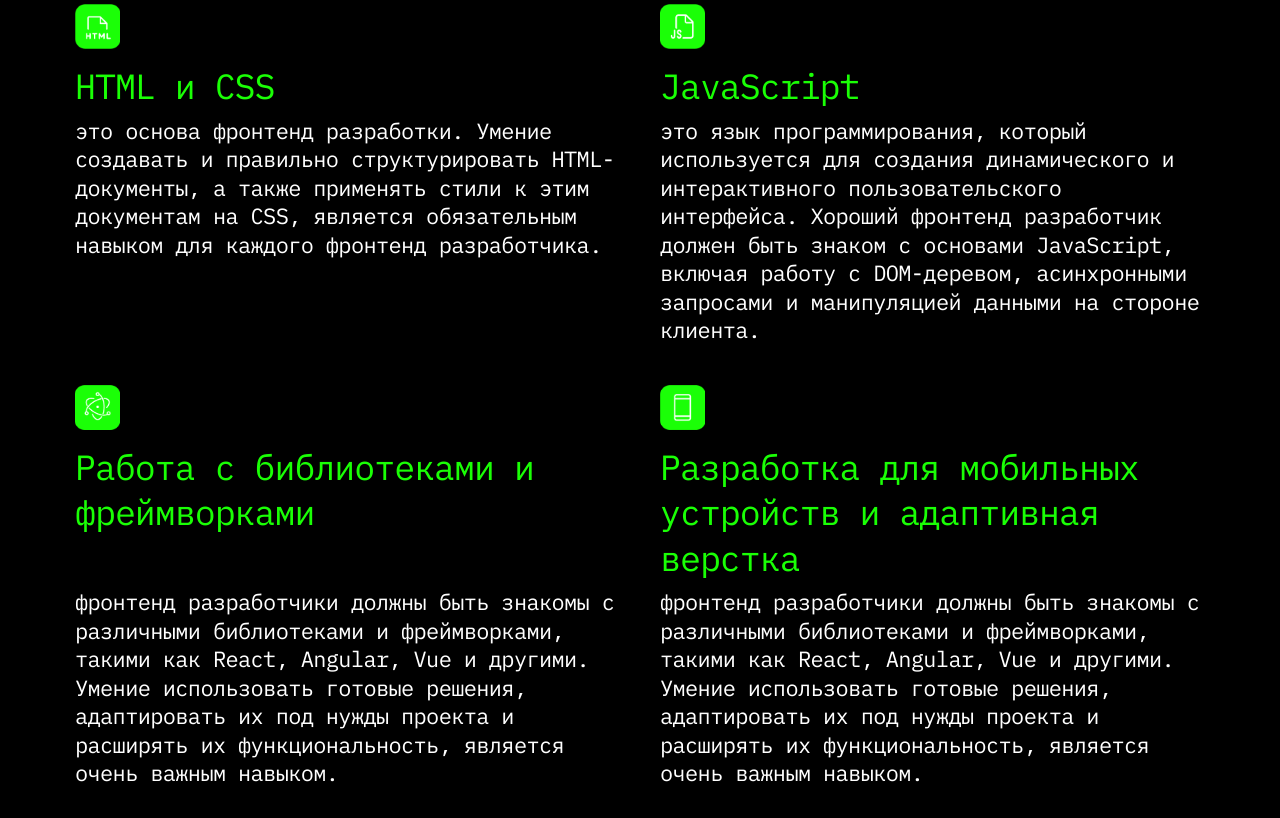
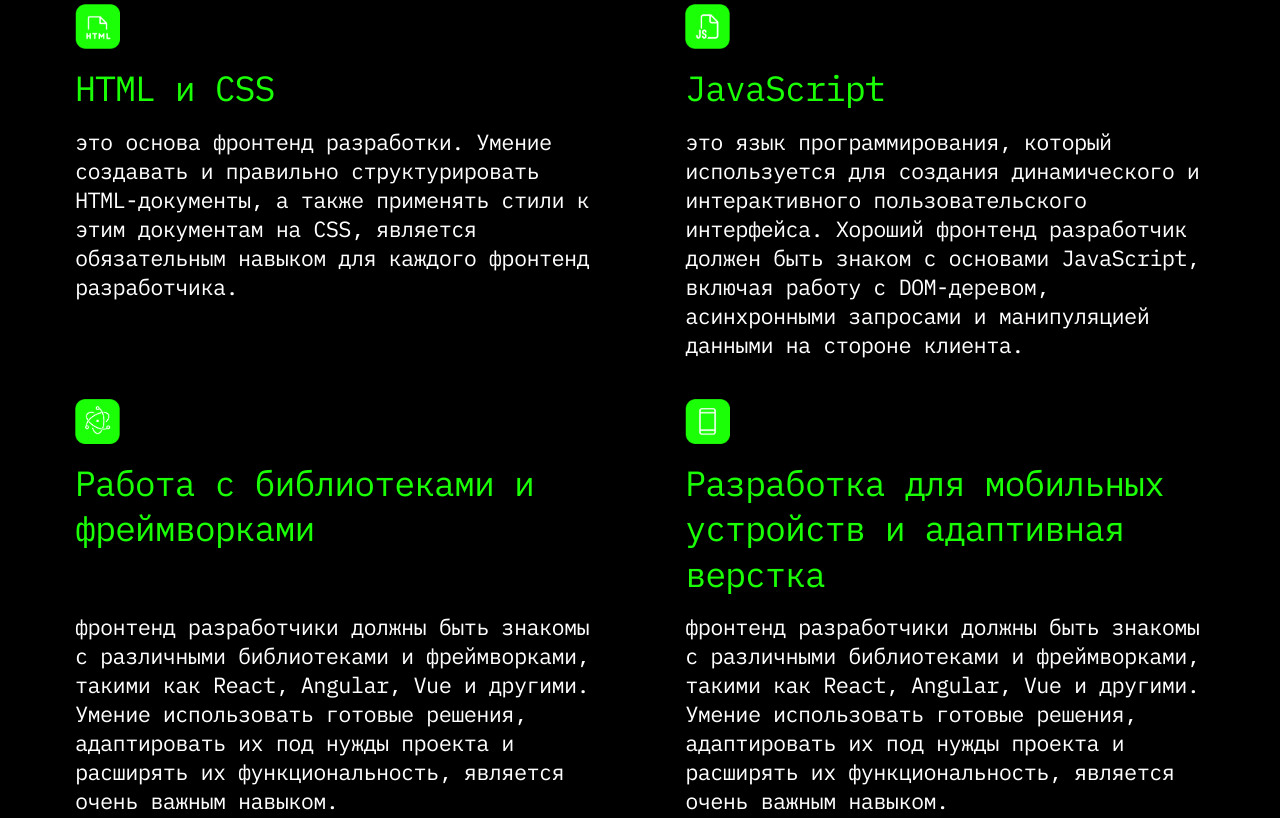
Before and after one commit to ch0va/portfolio-site, a plain HTML site: page index.html in a window 1280 px wide. Shown: the part 2300-3118 px from the top of the page. Drawn offline with Linux system fonts and the light colour scheme.

Commit message:
Refactoring competence section

```diff
--- a/index.html
+++ b/index.html
@@ -114,43 +114,42 @@
 
         <section id="my-competence" class="my-competence container">
             <h2 class="h2 my-competence__header "> Мои компетенции</h2>
-            <div class="my-competence__info">
-                <h4 class="my-competence__name my-competence__name_css h4">HTML и CSS</h4>
-                <h4 class="my-competence__name my-competence__name_js h4">JavaScript</h4>
-                <p class="my-competence__description my-competence__description_css">это основа фронтенд разработки.
-                    Умение создавать и правильно
-                    структурировать HTML-документы, а также применять стили к этим документам на CSS, является
-                    обязательным
-                    навыком для каждого фронтенд разработчика.</p>
-                <p class="my-competence__description my-competence__description_js">это язык программирования,
-                    который
-                    используется для создания
-                    динамического и интерактивного пользовательского интерфейса. Хороший фронтенд разработчик должен
-                    быть
-                    знаком с основами JavaScript, включая работу с DOM-деревом, асинхронными запросами и
-                    манипуляцией
-                    данными на стороне клиента.</p>
-
-                <h4 class="my-competence__name my-competence__name_react h4">Работа с библиотеками и фреймворками
-                </h4>
-                <h4 class="my-competence__name my-competence__name_mobile h4">Разработка для мобильных устройств и
-                    адаптивная верстка</h4>
-                <p class="my-competence__description my-competence__description_react">фронтенд разработчики должны
-                    быть
-                    знакомы с различными
-                    библиотеками и
-                    фреймворками, такими как React, Angular, Vue и другими. Умение использовать готовые решения,
-                    адаптировать их под нужды проекта и расширять их функциональность, является очень важным
-                    навыком.
-                </p>
-                <p class="my-competence__description my-competence__description_mobile">фронтенд разработчики должны
-                    быть знакомы с различными
-                    библиотеками и
-                    фреймворками, такими как React, Angular, Vue и другими. Умение использовать готовые решения,
-                    адаптировать их под нужды проекта и расширять их функциональность, является очень важным
-                    навыком.
-                </p>
-            </div>
+            <ul class="my-competence__list">
+                <li class="my-competence__item">
+                    <img class="my-competence__icon" src="resources/objects/icons/html-icon.png">
+                    <h4 class="my-competence__name h4">HTML и CSS</h4>
+                    <p class="my-competence__description">это основа фронтенд разработки. Умение создавать и правильно
+                        структурировать HTML-документы, а также применять стили к этим документам на CSS, является
+                        обязательным навыком для каждого фронтенд разработчика.</p>
+                </li>
+                <li class="my-competence__item">
+                    <img class="my-competence__icon" src="resources/objects/icons/js-icon.png">
+                    <h4 class="my-competence__name h4">JavaScript</h4>
+                    <p class="my-competence__description">это язык программирования, который используется для создания
+                        динамического и интерактивного пользовательского интерфейса. Хороший фронтенд разработчик должен
+                        быть знаком с основами JavaScript, включая работу с DOM-деревом, асинхронными запросами и
+                        манипуляцией данными на стороне клиента.</p>
+                </li>
+                <li class="my-competence__item">
+                    <img class="my-competence__icon" src="resources/objects/icons/react-icon.png">
+                    <h4 class="my-competence__name_framework h4">Работа с библиотеками и фреймворками</h4>
+                    <p class="my-competence__description">фронтенд разработчики должны быть знакомы с различными
+                        библиотеками и фреймворками, такими как React, Angular, Vue и другими. Умение использовать
+                        готовые решения, адаптировать их под нужды проекта и расширять их функциональность, является
+                        очень важным навыком.
+                    </p>
+                </li>
+                <li class="my-competence__item">
+                    <img class="my-competence__icon" src="resources/objects/icons/mobile-icon.png">
+                    <h4 class="my-competence__name h4">Разработка для мобильных устройств и адаптивная верстка</h4>
+                    </p>
+                    <p class="my-competence__description">фронтенд разработчики должны быть знакомы с различными
+                        библиотеками и фреймворками, такими как React, Angular, Vue и другими. Умение использовать
+                        готовые решения, адаптировать их под нужды проекта и расширять их функциональность, является
+                        очень важным навыком.
+                    </p>
+                </li>
+            </ul>
         </section>
 
         <section id="tasks-spectrum" class="tasks-spectrum container">
@@ -163,10 +162,9 @@
                 <div class="tasks-spectrum__info">
                     <p class="tasks-spectrum__name">Разработка сайта под ключ</p>
                     <p class="tasks-spectrum__description">Это создание дизайн веб-сайтов, созданный для удобства
-                        пользователя и решения бизнес-задач <br>
-                        Сайты должны быть понятными и удобными, ведь чем понятнее сайт, тем быстрее пользователь
-                        совершит
-                        целевое действие</p>
+                        пользователя и решения бизнес-задач<br>Сайты должны быть понятными и удобными, ведь чем
+                        понятнее сайт, тем быстрее пользователь
+                        совершит целевое действие</p>
                 </div>
             </div>
             <div class="tasks-spectrum__task">
@@ -177,10 +175,8 @@
                 <div class="tasks-spectrum__info">
                     <p class="tasks-spectrum__name">Верстка сайтов</p>
                     <p class="tasks-spectrum__description">Это процесс создания HTML-документов и применения к ним
-                        стилей на
-                        CSS. Фронтенд разработчик может помочь создать привлекательный и удобный интерфейс для
-                        вашего
-                        сайта
+                        стилей на CSS. Фронтенд разработчик может помочь создать привлекательный и удобный интерфейс для
+                        вашего сайта
                     </p>
                 </div>
             </div>
@@ -191,8 +187,7 @@
                 </picture>
                 <div class="tasks-spectrum__info">
                     <p class="tasks-spectrum__name">Разработка мобильного интерфейса</p>
-                    <p class="tasks-spectrum__description">Это процесс создания интерактивных элементов на странице
-                        с
+                    <p class="tasks-spectrum__description">Это процесс создания интерактивных элементов на странице с
                         помощью JavaScript. Фронтенд разработчик может помочь создать динамический и удобный
                         пользовательский интерфейс для вашего сайта или приложения.</p>
                 </div>
@@ -220,7 +215,8 @@
     <footer class="footer">
         <div class="container footer__container ">
             <div class="footer__info">
-                <p class="footer__portfolio-by">Портфолио фронтенд-разработчика Саши Орлова</p>
+                <p class="footer__portfolio-by">Портфолио фронтенд-разработчика <span class="no-wrap">Саши Орлова</span>
+                </p>
                 <p class="footer__rights">Все права защищены. 2023</p>
             </div>
             <div class="footer__links">
--- a/styles/footer.css
+++ b/styles/footer.css
@@ -128,6 +128,7 @@
 
   .footer__portfolio-by,
   .footer__link {
+    text-align: center;
     font-size: 15px;
     line-height: 20px;
     max-width: 100%;
--- a/styles/image-accordion.css
+++ b/styles/image-accordion.css
@@ -15,7 +15,6 @@
 
 @media (max-width: 1165px) {
   .image-accordion {
-    z-index: -1;
     height: calc(145vw / 2);
   }
 
--- a/styles/my-competence.css
+++ b/styles/my-competence.css
@@ -7,43 +7,37 @@
   margin-bottom: 80px;
 }
 
-.my-competence__info {
-  display: grid;
-  grid-template-columns: 1fr 1fr;
-  grid-template-rows: auto auto auto auto;
-  row-gap: 7px;
-  column-gap: 40px;
+.my-competence__list {
+  display: flex;
+  flex-direction: row;
+  flex-wrap: wrap;
+  justify-content: space-between;
+  row-gap: 40px;
+  column-gap: 10px;
 }
 
-.my-competence__name::before {
-  margin-bottom: 15px;
-  content: "";
-  display: block;
+.my-competence__item {
+  max-width: 46%;
+}
+
+.my-competence__icon {
   width: 45px;
   height: 45px;
-}
-.my-competence__name:nth-child(1):before {
-  background: url(../resources/objects/icons/html-icon.png) center center/cover
-    no-repeat;
-}
-.my-competence__name:nth-child(2):before {
-  background: url(../resources/objects/icons/js-icon.png) center center/cover
-    no-repeat;
-}
-.my-competence__name:nth-child(5):before {
-  background: url(../resources/objects/icons/react-icon.png) center center/cover
-    no-repeat;
-}
-.my-competence__name:nth-child(6):before {
-  background: url(../resources/objects/icons/mobile-icon.png) center
-    center/cover no-repeat;
+  margin-bottom: 15px;
 }
 
-.my-competence__description {
-  margin-bottom: 33px;
+.my-competence__name {
+  margin-bottom: 15px;
+}
+
+.my-competence__name_framework {
+  margin-bottom: 60px;
+}
+
+.my-competence__description{
   color: #fff;
   font-size: 22px;
-  line-height: 28.5px;
+  line-height: 29px;
 }
 
 @media (max-width: 1015px) {
@@ -56,18 +50,30 @@
     margin-bottom: 60px;
   }
 
-  .my-competence__info {
-    column-gap: 10px;
-    row-gap: 12px;
+  .my-competence__list {
+    row-gap: 35px;
+    column-gap: 5px;
   }
 
-  .my-competence__name::before {
+  .my-competence__item {
+    max-width: 49%;
+  }
+
+  .my-competence__icon {
     width: 35px;
     height: 35px;
-    margin-bottom: 11px;
+    margin-bottom: 12px;
   }
 
-  .my-competence__description {
+  .my-competence__name {
+    margin-bottom: 15px;
+  }
+
+  .my-competence__name_framework {
+    margin-bottom: 50px;
+  }
+
+  .my-competence__description{
     font-size: 18px;
     line-height: 23px;
   }
@@ -78,51 +84,19 @@
     margin-bottom: 100px;
   }
 
-  .my-competence__info {
-    grid-template-columns: 1fr;
-    grid-column-start: 1;
-    column-gap: 10px;
-    row-gap: 12px;
+  .my-competence__list {
+    row-gap: 60px;
   }
 
-  .my-competence__name_css {
-    order: 0;
+  .my-competence__item {
+    max-width: 100%;
   }
 
-  .my-competence__description_css {
-    order: 1;
+  .my-competence__icon {
+    margin-bottom: 10px;
   }
 
-  .my-competence__name_js {
-    order: 2;
-  }
-
-  .my-competence__description_js {
-    order: 3;
-  }
-
-  .my-competence__name_react {
-    order: 4;
-  }
-  .my-competence__description_react {
-    order: 5;
-  }
-  .my-competence__name_mobile {
-    order: 6;
-  }
-
-  .my-competence__description_mobile {
-    order: 7;
-  }
-
-  .my-competence__name::before {
-    width: 35px;
-    height: 35px;
-    margin-bottom: 11px;
-  }
-
-  .my-competence__description {
-    font-size: 18px;
-    line-height: 23px;
+  .my-competence__name_framework {
+    margin-bottom: 15px;
   }
 }
--- a/styles/style.css
+++ b/styles/style.css
@@ -23,7 +23,6 @@ html {
 .body_fixed {
   overflow: hidden;
 }
-
 
 h1,
 h2,
@@ -52,6 +51,10 @@ a {
   color: #1aff05;
   font-size: 35px;
   line-height: 45.5px;
+}
+
+.no-wrap {
+  white-space: nowrap;
 }
 
 @media (max-width: 1015px) {
```
